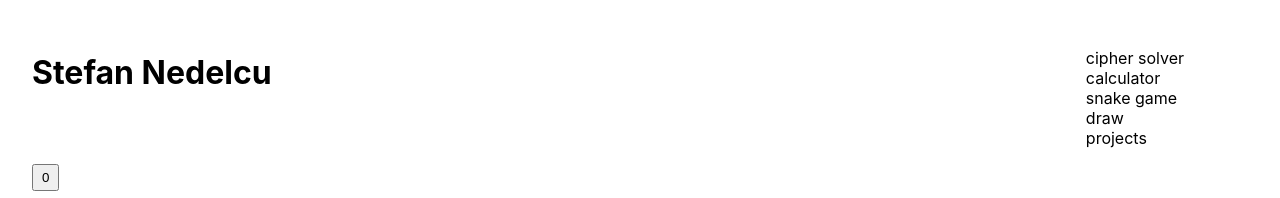
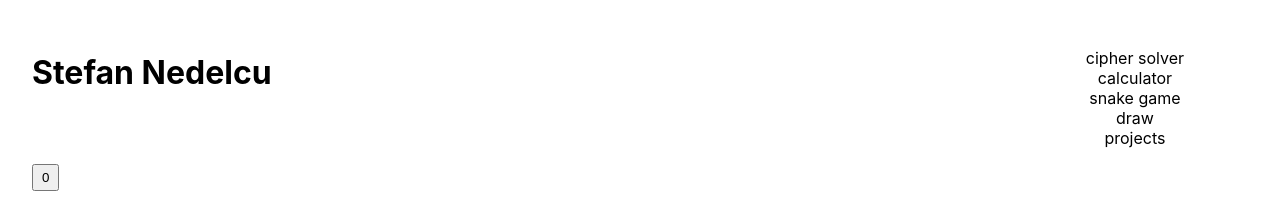
Before and after one commit to StefanNede/Personal_Website2, a Next.js app: page / in a window 1280 px wide. Shown: the top 198 px of the page. Built offline with nearby package versions, Linux system fonts and the light colour scheme.

Commit message:
animations added

```diff
--- a/styles/Landing.module.css
+++ b/styles/Landing.module.css
@@ -4,19 +4,67 @@
     justify-content: space-between;
 }
 
-.nav div:hover {
-    text-decoration: underline;
+.header h1 {
+    position: relative;
+    font-size: 2rem;
+    height:100%;
+    transition: font-size 0.4s ease-in-out;
+}
+
+.header h1::before{
+    content:"";
+    position:absolute;
+    width:100%;
+    height:2px;
+    background-color: #ffffff;
+    bottom:0;
+    left:0;
+    transition: all 0.3s ease-in-out;
+    visibility: hidden;
+    transform: scaleX(0);
+}
+
+.header h1:hover::before {
+    visibility: visible;
+    transform: scaleX(1);
+}
+
+.header h1:hover {
+    font-size: 2.25rem;
+}
+
+.nav div{
+    position: relative;
+}
+
+.nav div::before {
+    content: "";
+    position: absolute;
+    width: 100%;
+    height: 2px;
+    bottom: 0;
+    left: 0;
+    background-color: #c1c1c1;
+    visibility: hidden;
+    transform: scaleX(0);
+    transition: all 0.3s ease-in-out;
+}
+
+.nav div:hover::before {
+    visibility: visible;
+    transform: scaleX(1);
+}
+
+.nav div:hover{
+    transition: color 0.5s ease;
+    color: #e3e4e6;
 }
 
 .nav ul {
     display: flex;
+    align-items: center;
     flex-direction: column;
 }
-
-.header h1:hover {
-    text-decoration: underline;
-}
-
 
 .counter {
     padding: 0.25rem 0.5rem;
```
